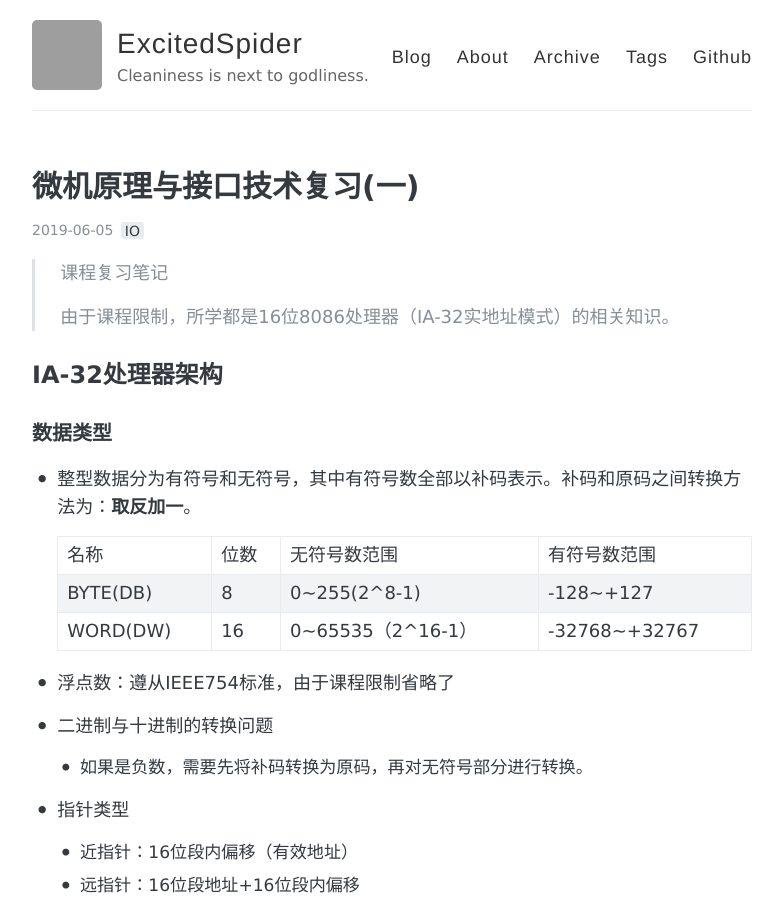
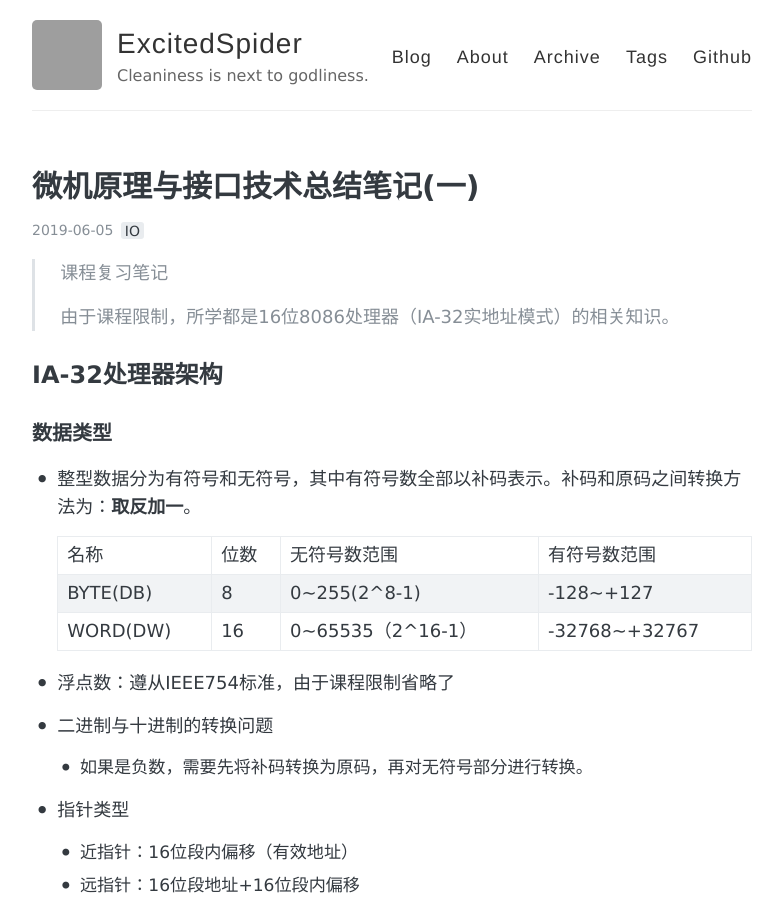
Before and after one commit to ExcitedSpider/archive.excitedspider.github.io, a Jekyll site: the page built from _posts/2019-6-5-微机原理与接口技术总结笔记(一).md, in a window 1280 px wide and 900 px high. Shown: the whole window, without its empty margins (248-1031 px from the left). Built offline with Jekyll 4.4.1, drawn with Linux system fonts in a browser that asks for light colours; grey boxes are pictures that could not be loaded.

Commit message:
2019/6/5 23:20 by

```diff
--- a/_posts/2019-6-5-微机原理与接口技术复习(一).md
+++ b/_posts/2019-6-5-微机原理与接口技术总结笔记(一).md
@@ -1,6 +1,6 @@
 ---
 layout: post
-title: "微机原理与接口技术复习(一)"
+title: "微机原理与接口技术总结笔记(一)"
 date: 2019-6-5
 excerpt: "IA-32/x86处理器架构：数据类型，工作模式，寄存器，寻址方式"
 tags: [IO]
```
